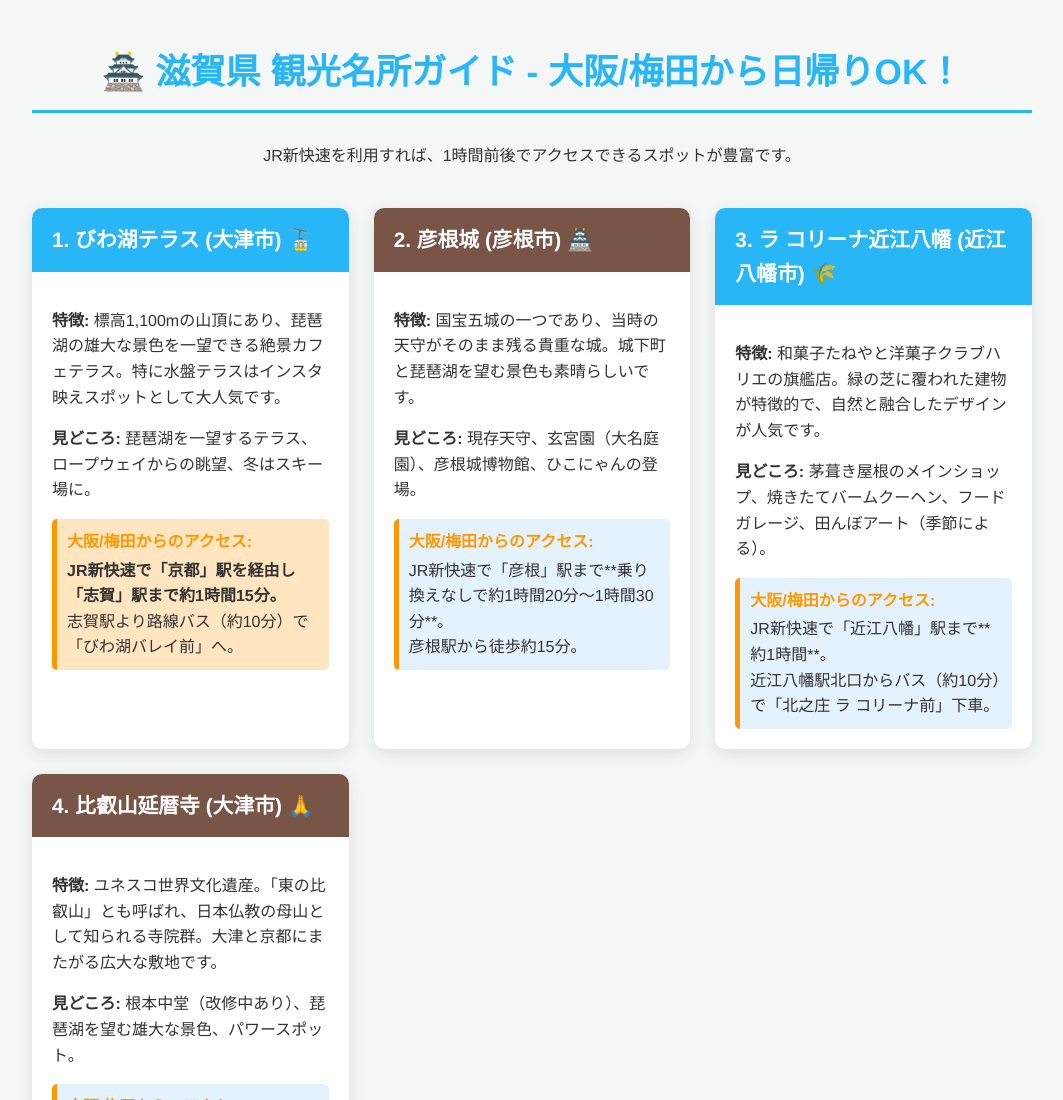
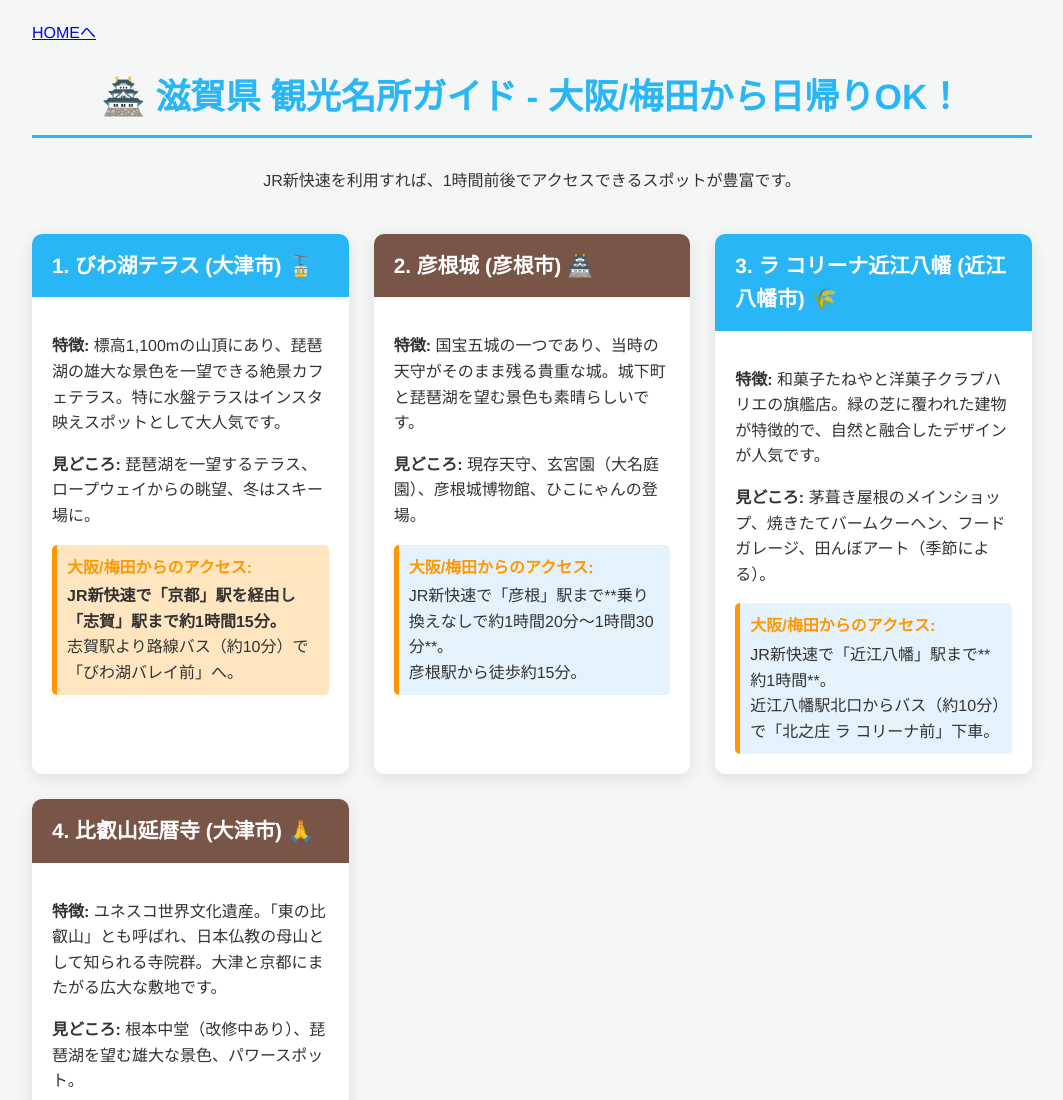
Before and after one commit to honoka-89/honoka-89.github.io, a plain HTML site: page shiga.html in a window 1280 px wide. Shown: the top 1100 px of the page, without its empty margins (108-1171 px from the left). Drawn offline with Linux system fonts and the light colour scheme.

Commit message:
ホームボタンの配置

```diff
--- a/shiga.html
+++ b/shiga.html
@@ -121,6 +121,7 @@
 <body>
 
     <div class="container">
+        <a href="index.html">HOMEへ</a>
         <h1>🏯 滋賀県 観光名所ガイド - 大阪/梅田から日帰りOK！</h1>
 
         <p style="text-align: center; color: var(--color-text-dark); margin-bottom: 40px;">JR新快速を利用すれば、1時間前後でアクセスできるスポットが豊富です。</p>
```
